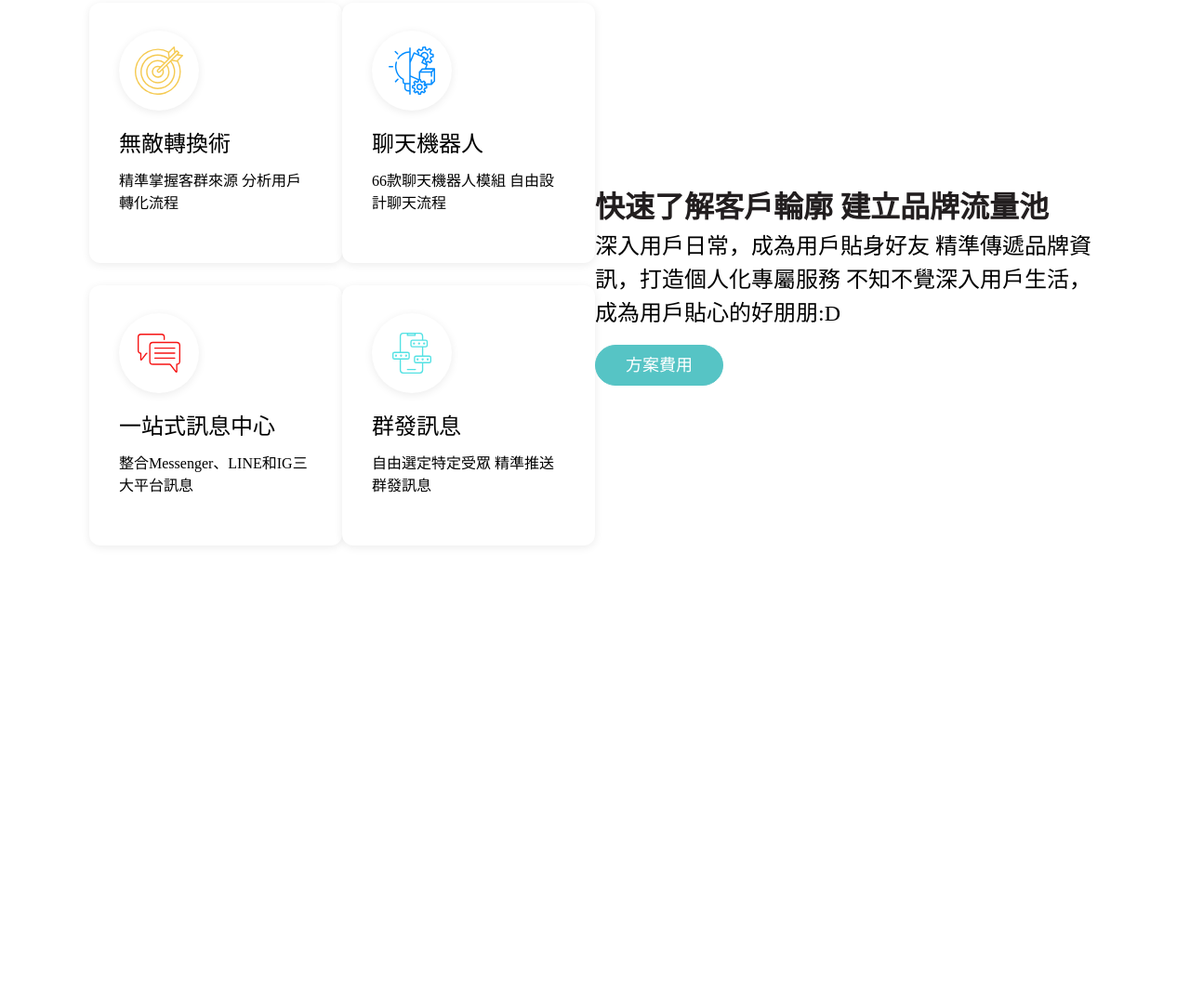
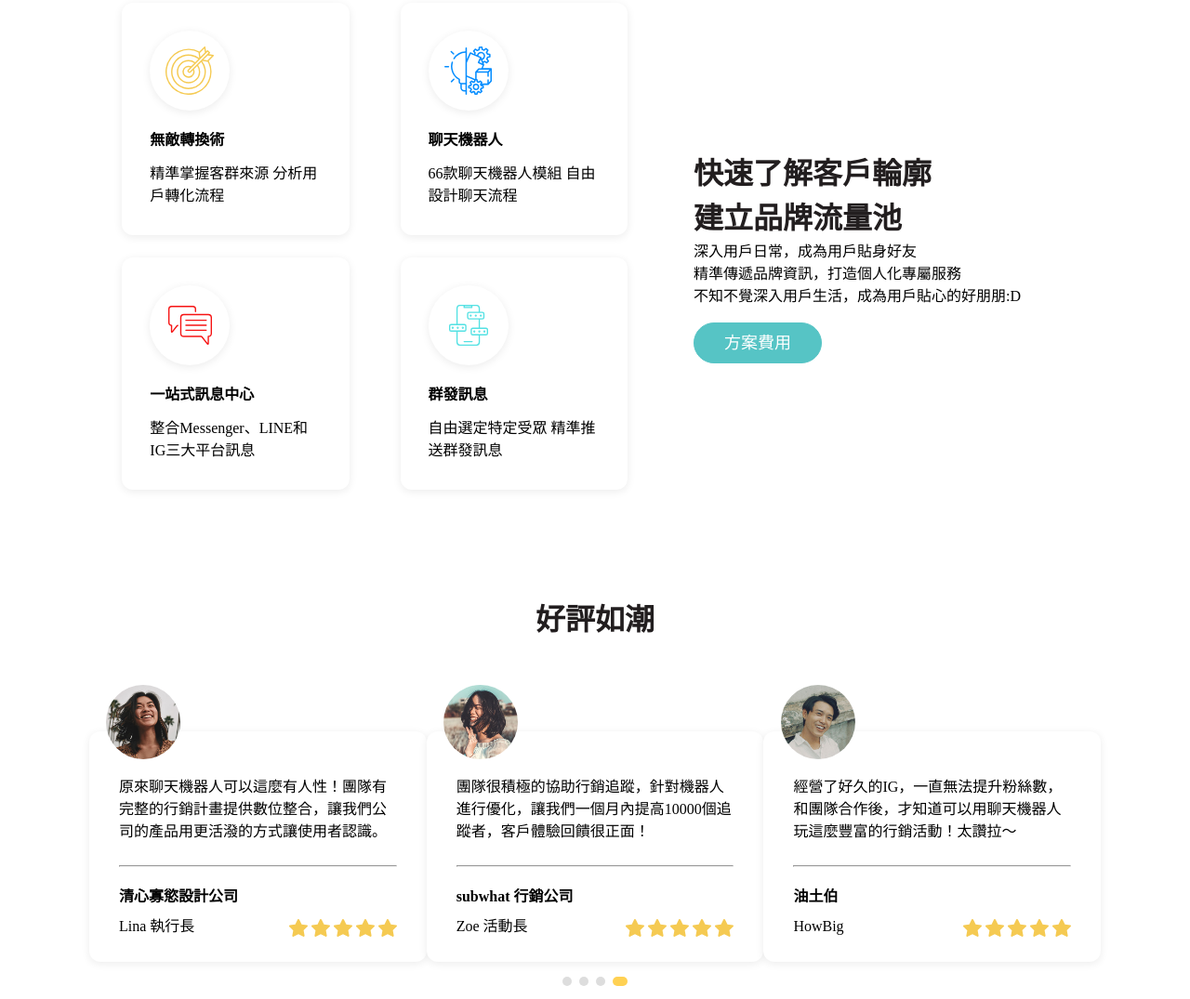
Before and after one commit to chichihuang93076/chatTalker, a plain HTML site: page index.html in a window 1280 px wide. Shown: the part 917-1992 px from the top of the page at 93% size. Before the commit the page ends 1528 px from the top, so only its background shows below. Drawn offline with Linux system fonts and the light colour scheme.

Commit message:
20220522

```diff
--- a/SCSS/all.scss
+++ b/SCSS/all.scss
@@ -21,7 +21,7 @@ h4{
 }
 
 h5{
-  font-size: 20px;
+  font-size: 18ßpx;
 }
 
 h6{
@@ -34,10 +34,20 @@ p{
 }
 
 .paybtn{
-  width: 138px;
   display: inline-block;
   background-color: #56C4C5;;
   color: #FFFFFF;
+  font-size: 18px;
+  text-decoration: none;
+  border: 1px solid #56C4C5;
+  border-radius: 27px;
+  padding: 12px 32px;
+}
+
+.selectbtn{
+  display: inline-block;
+  background-color: #FFFFFF;
+  color: #56C4C5;
   font-size: 18px;
   text-decoration: none;
   border: 1px solid #56C4C5;
@@ -124,6 +134,8 @@ p{
 .services{
   display: flex;
   justify-content: space-around;
+  flex-wrap: wrap;
+  margin-bottom: 100px;
 }
 
 .service-group1{
@@ -131,14 +143,13 @@ p{
   display: flex;
   justify-content: space-between;
   flex-wrap: wrap;
-  li{
+  .service-item{
     text-align: left;
-    width: 50%;
-    height: 280px;
+    width: 45%;
     background: #FFFFFF 0% 0% no-repeat padding-box;
     box-shadow: 0px 2px 10px #00000014;
     border-radius: 12px;
-    padding: 30px 30px 30px 32px;
+    padding: 30px;
     margin-bottom: 24px;
     .icon-img{
       width: 86px;
@@ -151,7 +162,8 @@ p{
       align-items: center;
       margin-bottom: 24px;
     }
-    h4{
+    h5{
+      font-weight: bold;
       text-align: left;
       margin-bottom: 16px;
     }
@@ -163,20 +175,133 @@ p{
 }
 
 .service-group2{
-  width: 50%;
+  width: 37%;
   display: flex;
   flex-direction: column;
   justify-content: center;
+  align-items:flex-start ;
   h2{
     text-align: left;
     line-height: 150%;
   }
-  h4{
+  h5{
     text-align: left;
     line-height: 150%;
     padding-bottom: 16px;
   }
 }
+
+.users{
+  h2{
+    text-align: center;
+    margin-bottom: 104px;
+  }
+}
+
+.user-feedback{
+  display: flex;
+  justify-content: space-between;
+  flex-wrap: wrap;
+  .user-box{
+    width: 33.33%;
+    position: relative;
+    margin-bottom: 16px;
+    .user-img{
+      position: absolute;
+      top: -20%;
+      left: 5%;
+      width: 80px;
+      height: 80px;
+      border-radius: 50%;
+      display: flex;
+      justify-content: center;
+      align-items: center;
+    }
+  }
+
+
+}
+
+.user-content{
+  background: #FFFFFF 0% 0% no-repeat padding-box;
+  box-shadow: 0px 2px 10px #00000014;
+  border-radius: 12px;
+  padding: 48px 32px 24px 32px;
+  .user-msg{
+    line-height: 150%;
+    text-align: left;
+    padding-bottom: 16px;
+  }
+  .company{
+    font-size: 16px;
+    font-weight: bold;
+    text-align: left;
+    padding: 16px 0;
+  }
+  .user-nav{
+    display: flex;
+    justify-content: space-between;
+  }
+}
+
+.dots{
+  margin-bottom: 100px;
+  display: flex;
+  justify-content: center;
+  .dot-item{
+    width: 10px;
+    height: 10px;
+    background-color: #DDDDDD;
+    border-radius: 50px;
+    margin-right: 8px;
+  }
+  .dot-yellow{
+    width: 16px;
+    height: 10px;
+    border-radius: 50px;
+    background-color: #FFD153;
+  }
+}
+
+.footer-content{
+  background-image: url("../images/home_footer.svg");
+  display: flex;
+  flex-direction: column;
+  justify-content: center;
+  align-items: center;
+  margin-bottom: 100px;
+  h2{
+    font-weight: bold;
+    color: #221E1F;
+    margin: 260px 0px 48px 0px;
+  }
+
+}
+
+.footer{
+  background-color: #F5F5F5;
+  padding: 16px 0px 16px 0px;
+  text-align: center;
+}
+
+.choices{
+  h2{
+    text-align: center;
+    padding-bottom: 48px;
+  }
+  .select-choices{
+    display: flex;
+    justify-content: center;
+    padding-bottom: 48px;
+    .no-selectd{
+      background-color: #FFFFFF;
+      color: #56C4C5;
+      margin-left: 16px;
+    }
+  }
+}
+
+
 
 @media (max-width:768px) {
   .social .social-item{
@@ -185,10 +310,22 @@ p{
   .role .role-item{
     width: 50%;
   }
+  .service-group1{
+    width: 100%;
+  }
+  .service-group2{
+    width: 100%;
+  }
+  .user-feedback .user-box{
+    width: 100%;
+  }
 }
 
 @media (max-width:414px) {
   .role .role-item{
     width: 100%;
   }
+  .service-group1 .service-item{
+    width: 100%;
+  }
 }
--- a/index.html
+++ b/index.html
@@ -60,31 +60,107 @@
     <ul class="service-group1">
       <li class="service-item">
         <div class="icon-img"><img src="images/icon01.svg" alt="icon01"></div>
-        <h4>無敵轉換術</h4>
+        <h5>無敵轉換術</h5>
         <p>精準掌握客群來源 分析用戶轉化流程</p>
       </li>
       <li class="service-item">
         <div class="icon-img"><img src="images/icon02.svg" alt="icon02"></div>
-        <h4>聊天機器人</h4>
+        <h5>聊天機器人</h5>
         <p>66款聊天機器人模組 自由設計聊天流程</p>
       </li>
       <li class="service-item">
         <div class="icon-img"><img src="images/icon03.svg" alt="icon03"></div>
-        <h4>一站式訊息中心</h4>
+        <h5>一站式訊息中心</h5>
         <p>整合Messenger、LINE和IG三大平台訊息</p>
       </li>
       <li class="service-item">
         <div class="icon-img"><img src="images/icon04.svg" alt="icon04"></div>
-        <h4>群發訊息</h4>
+        <h5>群發訊息</h5>
         <p>自由選定特定受眾 精準推送群發訊息</p>
       </li>
     </ul>
     <div class="service-group2">
-      <h2>快速了解客戶輪廓 建立品牌流量池</h2>
-      <h4>深入用戶日常，成為用戶貼身好友 精準傳遞品牌資訊，打造個人化專屬服務 不知不覺深入用戶生活，成為用戶貼心的好朋朋:D</h4>
+      <h2>快速了解客戶輪廓<br>建立品牌流量池</h2>
+      <h5>深入用戶日常，成為用戶貼身好友 <br>精準傳遞品牌資訊，打造個人化專屬服務 <br>不知不覺深入用戶生活，成為用戶貼心的好朋朋:D</h5>
       <a class="paybtn" href="#">方案費用</a>
     </div>
   </div>
 
+  <div class="users container">
+    <h2>好評如潮</h2>
+    <ul class="user-feedback">
+      <li class="user-box">
+        <img class="user-img" src="images/user01.jpg" alt="user01">
+        <div class="user-content">
+          <p class="user-msg">原來聊天機器人可以這麼有人性！團隊有完整的行銷計畫提供數位整合，讓我們公司的產品用更活潑的方式讓使用者認識。</p>
+          <hr>
+          <p class="company">清心寡慾設計公司</p>
+          <div class="user-nav">
+            <span>Lina 執行長</span>
+            <div class="user-navitem">
+              <img src="images/icon_star.svg" alt="icon_star">
+              <img src="images/icon_star.svg" alt="icon_star">
+              <img src="images/icon_star.svg" alt="icon_star">
+              <img src="images/icon_star.svg" alt="icon_star">
+              <img src="images/icon_star.svg" alt="icon_star">
+            </div>
+          </div>
+        </div>
+      </li>
+      <li class="user-box">
+        <img class="user-img" src="images/user02.jpg" alt="user02">
+        <div class="user-content">
+          <p class="user-msg">團隊很積極的協助行銷追蹤，針對機器人進行優化，讓我們一個月內提高10000個追蹤者，客戶體驗回饋很正面！</p>
+          <hr>
+          <p class="company">subwhat 行銷公司</p>
+          <div class="user-nav">
+            <span>Zoe 活動長</span>
+            <div class="user-navitem">
+              <img src="images/icon_star.svg" alt="icon_star">
+              <img src="images/icon_star.svg" alt="icon_star">
+              <img src="images/icon_star.svg" alt="icon_star">
+              <img src="images/icon_star.svg" alt="icon_star">
+              <img src="images/icon_star.svg" alt="icon_star">
+            </div>
+          </div>
+        </div>
+      </li>
+      <li class="user-box">
+        <img class="user-img" src="images/user03.jpg" alt="user03">
+        <div class="user-content">
+          <p class="user-msg">經營了好久的IG，一直無法提升粉絲數，和團隊合作後，才知道可以用聊天機器人玩這麼豐富的行銷活動！太讚拉～</p>
+          <hr>
+          <p class="company">油土伯</p>
+          <div class="user-nav">
+            <span>HowBig</span>
+            <div class="user-navitem">
+              <img src="images/icon_star.svg" alt="icon_star">
+              <img src="images/icon_star.svg" alt="icon_star">
+              <img src="images/icon_star.svg" alt="icon_star">
+              <img src="images/icon_star.svg" alt="icon_star">
+              <img src="images/icon_star.svg" alt="icon_star">
+            </div>
+          </div>
+        </div>
+      </li>
+    </ul>
+    <div class="dots">
+      <div class="dot-item"></div>
+      <div class="dot-item"></div>
+      <div class="dot-item"></div>
+      <div class="dot-yellow"></div>
+    </div>
+  </div>
+
+
+  <div class="footer-content">
+    <h2>\ 美好用戶體驗，從對話開始 /</h2>
+    <a class="paybtn" href="#">方案費用</a>
+  </div>
+  <div class="footer">
+    <p>© 2022 chatTalker. All Rights Reserved.</p>
+  </div>
+
+
 </body>
 </html>
```
Also changed, not shown: fee.html (added, +62 -0 lines), SCSS/all.css, 1 other file.
